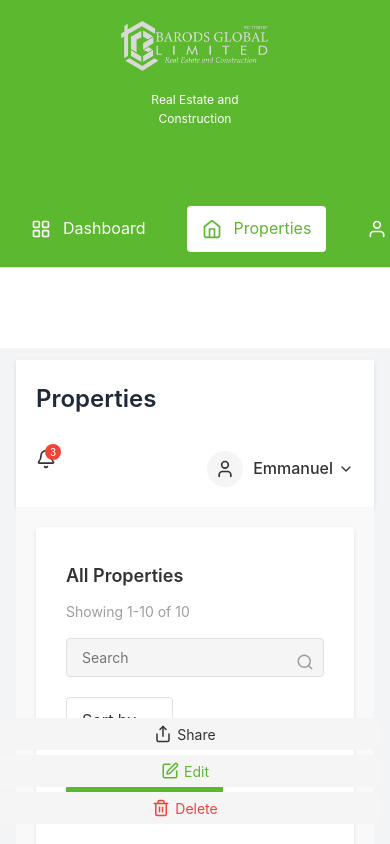
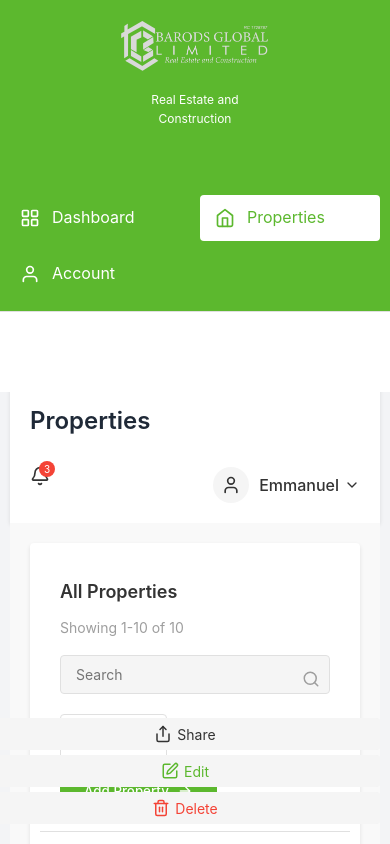
Before and after one commit to Pabby01/Barods, a React (Vite) app: page /properties3 in a window 390 px wide. Shown: the top 844 px of the page. Built offline with nearby package versions, Linux system fonts and the light colour scheme.

Commit message:
feat: add responsive styles for Dashboard layout and components

```diff
--- a/src/pages/Dashboard.css
+++ b/src/pages/Dashboard.css
@@ -371,3 +371,163 @@
 .user-dropdown button:last-child {
   border-top: 1px solid #f0f0f0;
 }
+
+/* General Responsive Styles */
+@media (max-width: 768px) {
+  /* Dashboard Layout */
+  .dashboard-container {
+    flex-direction: column; /* Stack sidebar and main content vertically */
+    height: auto; /* Allow height to adjust dynamically */
+  }
+
+  /* Sidebar */
+  .sidebar {
+    width: 100%; /* Full width on small screens */
+    height: auto;
+    position: static; /* Remove fixed positioning */
+    border-bottom: 1px solid #ddd; /* Add a bottom border for separation */
+  }
+
+  .sidebar-menu {
+    display: flex;
+    flex-wrap: wrap; /* Wrap menu items */
+    justify-content: space-around; /* Center menu items */
+    padding: 10px 0;
+  }
+
+  .menu-item {
+    flex: 1 1 45%; /* Allow menu items to take up 45% of the width */
+    margin: 5px;
+    text-align: center;
+  }
+
+  /* Main Content */
+  .main-content {
+    margin-left: 0; /* Remove left margin */
+    width: 100%; /* Full width */
+    padding: 10px; /* Add padding for better spacing */
+  }
+
+  /* Top Bar */
+  .top-bar {
+    flex-direction: column; /* Stack elements vertically */
+    align-items: flex-start;
+    padding: 10px;
+  }
+
+  .page-title {
+    font-size: 1.25rem; /* Reduce font size */
+    margin-bottom: 10px;
+  }
+
+  .user-section {
+    width: 100%; /* Full width */
+    justify-content: space-between; /* Space out elements */
+  }
+
+  .notification-icon {
+    margin-right: 0;
+  }
+
+  /* Stats Cards */
+  .stats-grid {
+    grid-template-columns: repeat(2, 1fr); /* Show 2 cards per row */
+    gap: 10px;
+  }
+
+  .stats-card {
+    padding: 10px; /* Reduce padding */
+  }
+
+  .stats-value {
+    font-size: 1.5rem; /* Reduce font size */
+  }
+
+  /* Chart Section */
+  .chart-section {
+    padding: 10px; /* Reduce padding */
+  }
+
+  .chart-title {
+    font-size: 1rem; /* Reduce font size */
+  }
+
+  .timeframe-selector {
+    padding: 5px 10px; /* Reduce padding */
+  }
+
+  /* Notifications Dropdown */
+  .notifications-dropdown {
+    width: 90%; /* Adjust width for smaller screens */
+    right: 5%; /* Center it horizontally */
+  }
+
+  /* User Dropdown */
+  .user-dropdown {
+    width: 90%; /* Adjust width for smaller screens */
+    right: 5%; /* Center it horizontally */
+  }
+}
+
+@media (max-width: 480px) {
+  /* Sidebar */
+  .sidebar {
+    display: none; /* Hide sidebar on very small screens */
+  }
+
+  /* Top Bar */
+  .top-bar {
+    padding: 10px;
+  }
+
+  .page-title {
+    font-size: 1rem; /* Further reduce font size */
+  }
+
+  .user-section {
+    flex-direction: column; /* Stack elements vertically */
+    align-items: flex-start;
+  }
+
+  .notification-icon {
+    margin-bottom: 10px;
+  }
+
+  /* Stats Cards */
+  .stats-grid {
+    grid-template-columns: 1fr; /* Show 1 card per row */
+  }
+
+  .stats-card {
+    padding: 8px; /* Further reduce padding */
+  }
+
+  .stats-value {
+    font-size: 1.25rem; /* Further reduce font size */
+  }
+
+  /* Chart Section */
+  .chart-section {
+    padding: 8px; /* Further reduce padding */
+  }
+
+  .chart-title {
+    font-size: 0.875rem; /* Further reduce font size */
+  }
+
+  .timeframe-selector {
+    padding: 5px; /* Further reduce padding */
+  }
+
+  /* Notifications Dropdown */
+  .notifications-dropdown {
+    width: 100%; /* Full width for very small screens */
+    right: 0;
+  }
+
+  /* User Dropdown */
+  .user-dropdown {
+    width: 100%; /* Full width for very small screens */
+    right: 0;
+  }
+}
```
